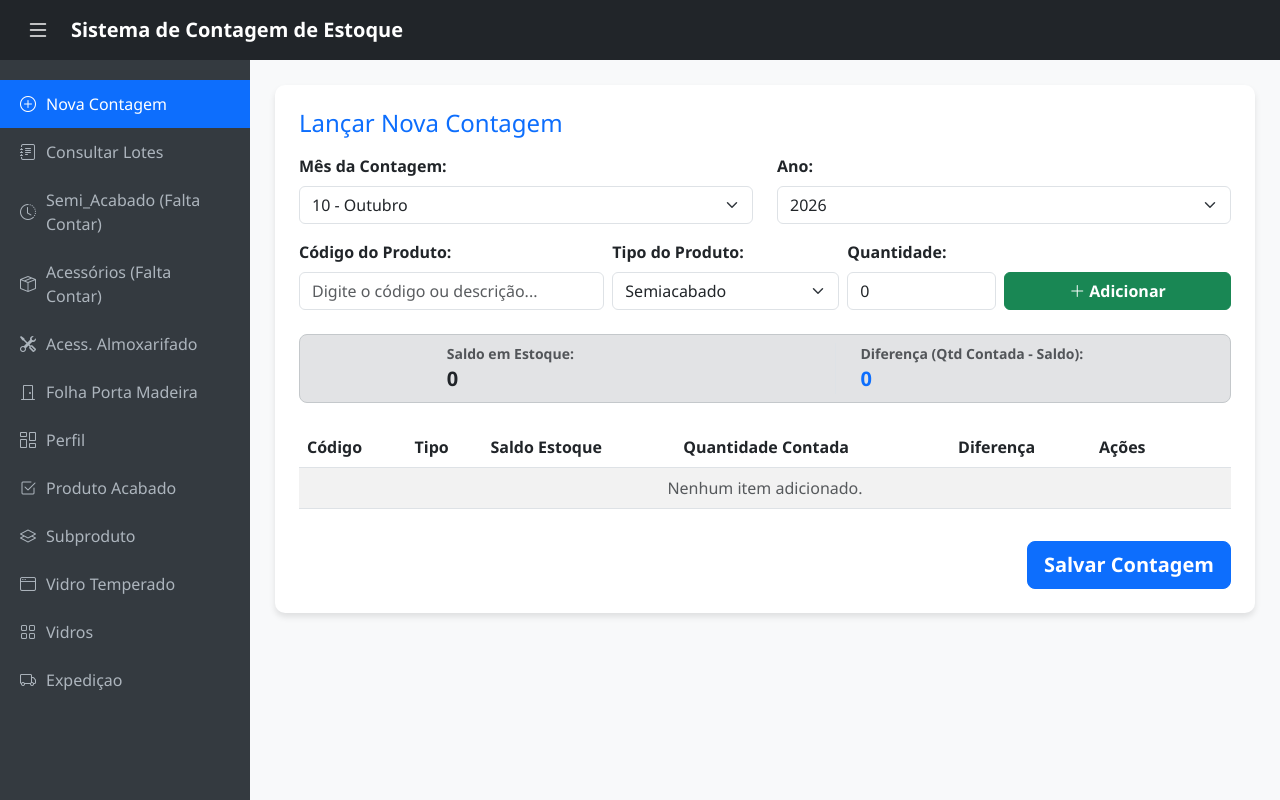
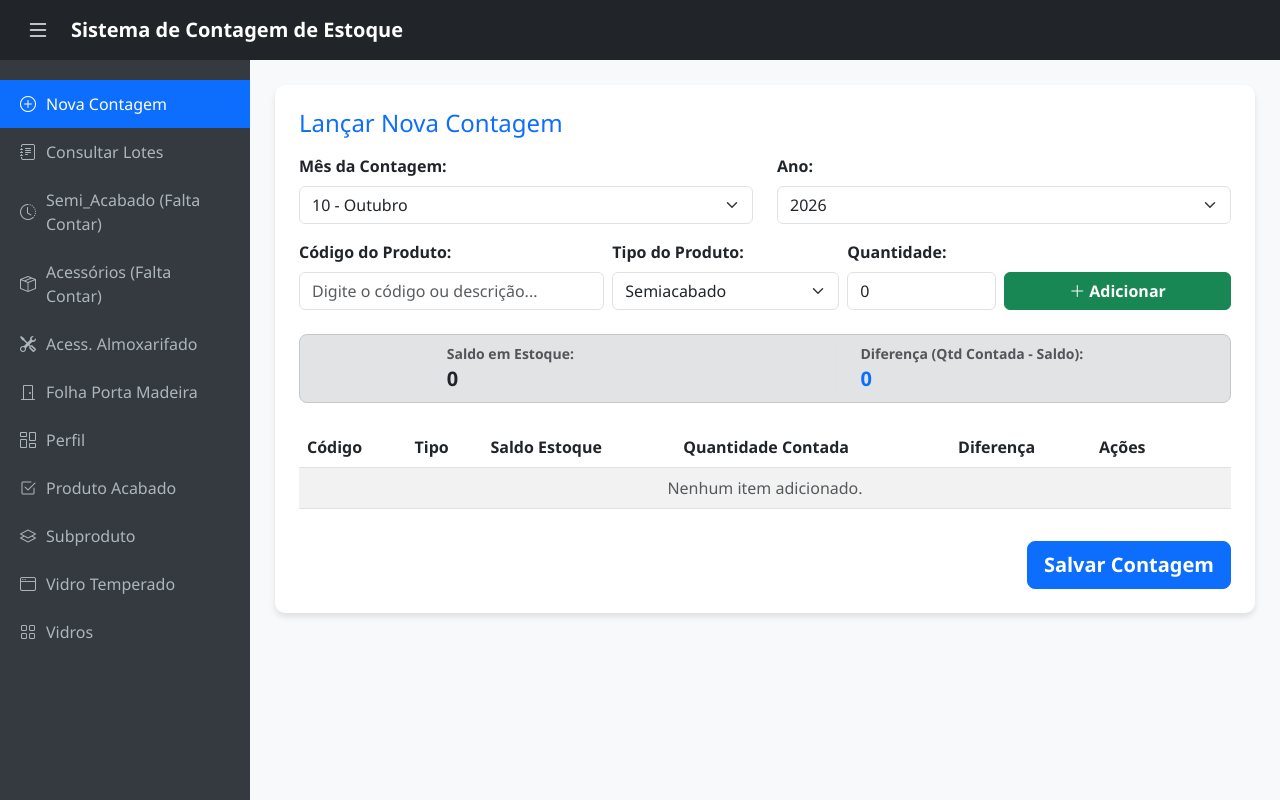
Before and after one commit to estoqueesquadromil-dev/contagem-estoque, a plain HTML site: page templates/contagem_estoque.html in a window 1280 px wide. Drawn offline with nearby package versions, Linux system fonts and the light colour scheme.

Commit message:
Update contagem_estoque.html

```diff
--- a/templates/contagem_estoque.html
+++ b/templates/contagem_estoque.html
@@ -66,7 +66,6 @@
     <a href="#" class="nav-link-item" onclick="mostrarSecaoTipoDinamico('Subproduto', this)"><i class="bi bi-layers"></i> Subproduto</a>
     <a href="#" class="nav-link-item" onclick="mostrarSecaoTipoDinamico('Vidro Temperado', this)"><i class="bi bi-window"></i> Vidro Temperado</a>
     <a href="#" class="nav-link-item" onclick="mostrarSecaoTipoDinamico('Vidros', this)"><i class="bi bi-grid"></i> Vidros</a>
-    <a href="#" class="nav-link-item" onclick="mostrarSecaoTipoDinamico('Expediçao', this)"><i class="bi bi-truck"></i> Expediçao</a>
   </nav>
   <main class="main-content" id="mainContent">
 
```
